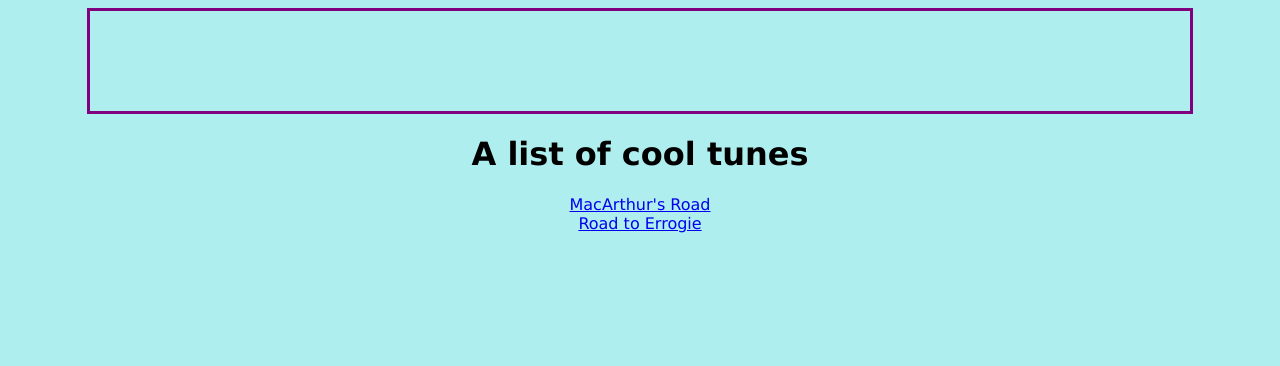
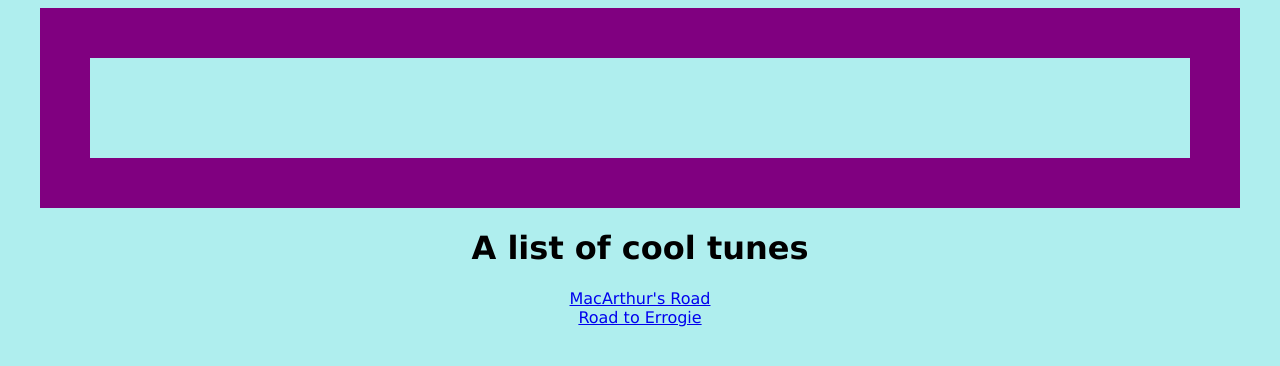
Before and after one commit to vscheyer/gwc-test-site, a plain HTML site: page Vienna.html in a window 1280 px wide. Drawn offline with Linux system fonts and the light colour scheme.

Commit message:
Update Vienna.html

```diff
--- a/Vienna.html
+++ b/Vienna.html
@@ -8,7 +8,7 @@
  <body>
 
    <center><canvas id="myCanvas" width="1100" height="100"
-  style="border:3px solid purple;">
+  style="border:50px solid purple;">
   </canvas></center>
 
    <div id="header">
```
